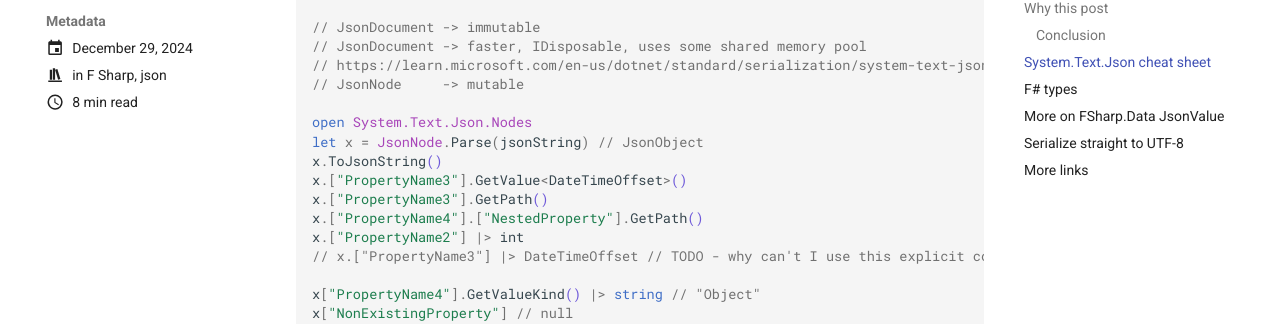
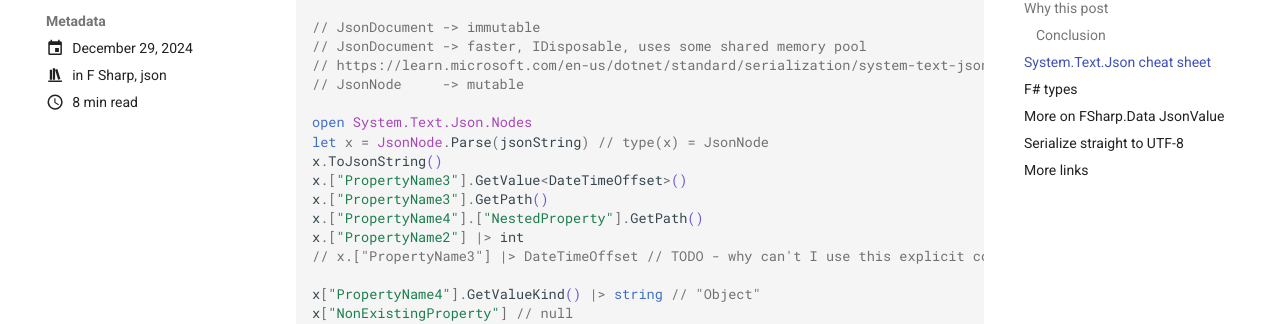
Before and after one commit to inwenis/blog, an MkDocs documentation site: the page built from docs/posts/post19.md, in a window 1280 px wide and 900 px high, scrolled down 5280 px. Shown: the part 127-451 px from the top of the window. Built offline with MkDocs 1.6.1 and Material for MkDocs 9.7.7, drawn with Linux system fonts in a browser that asks for light colours.

Commit message:
fix type

```diff
--- a/docs/posts/post19.md
+++ b/docs/posts/post19.md
@@ -272,7 +272,7 @@ JsonSerializer.Serialize(options, options)
 // JsonNode     -> mutable
 
 open System.Text.Json.Nodes
-let x = JsonNode.Parse(jsonString) // JsonObject
+let x = JsonNode.Parse(jsonString) // type(x) = JsonNode
 x.ToJsonString()
 x.["PropertyName3"].GetValue<DateTimeOffset>()
 x.["PropertyName3"].GetPath()
```
